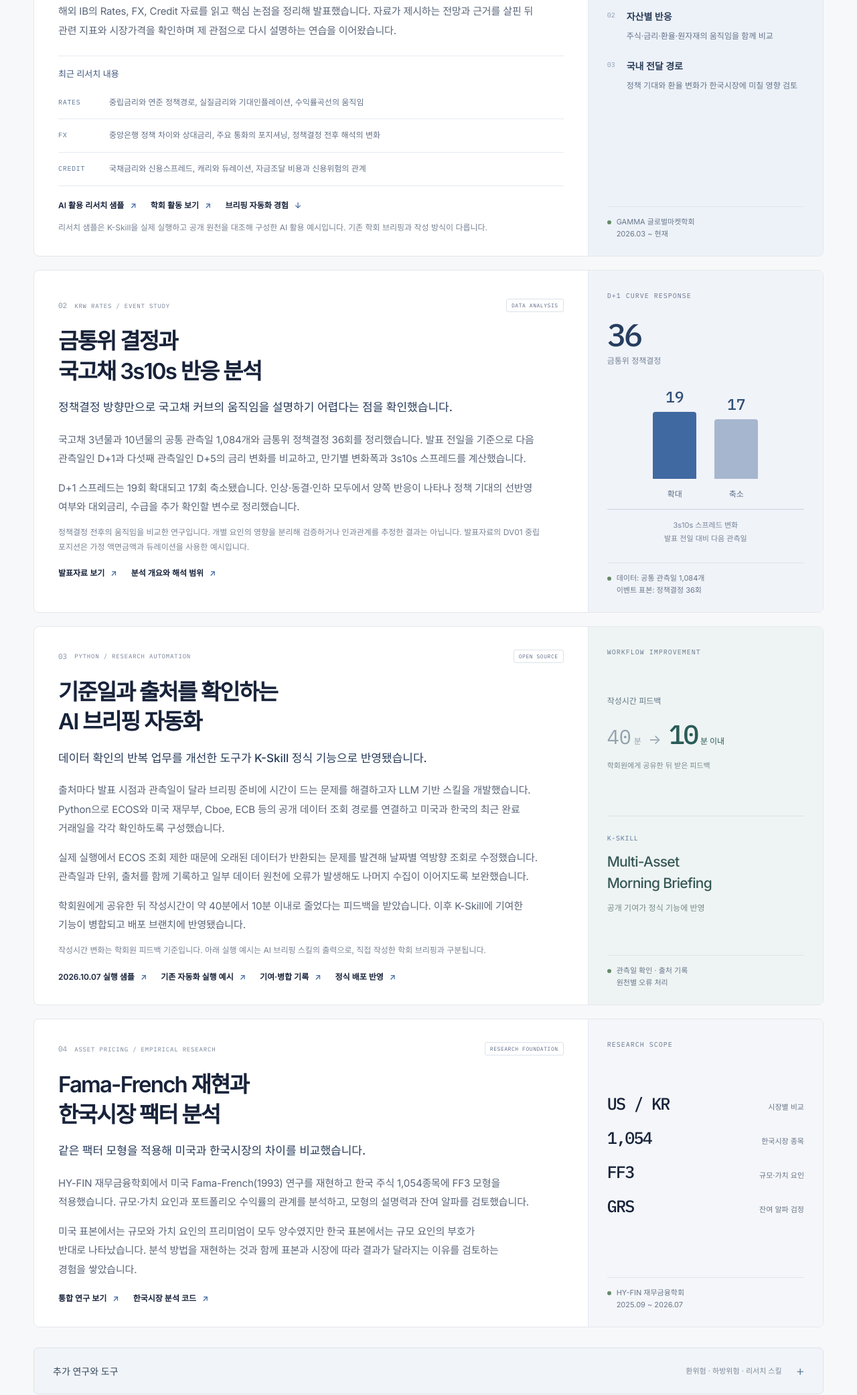
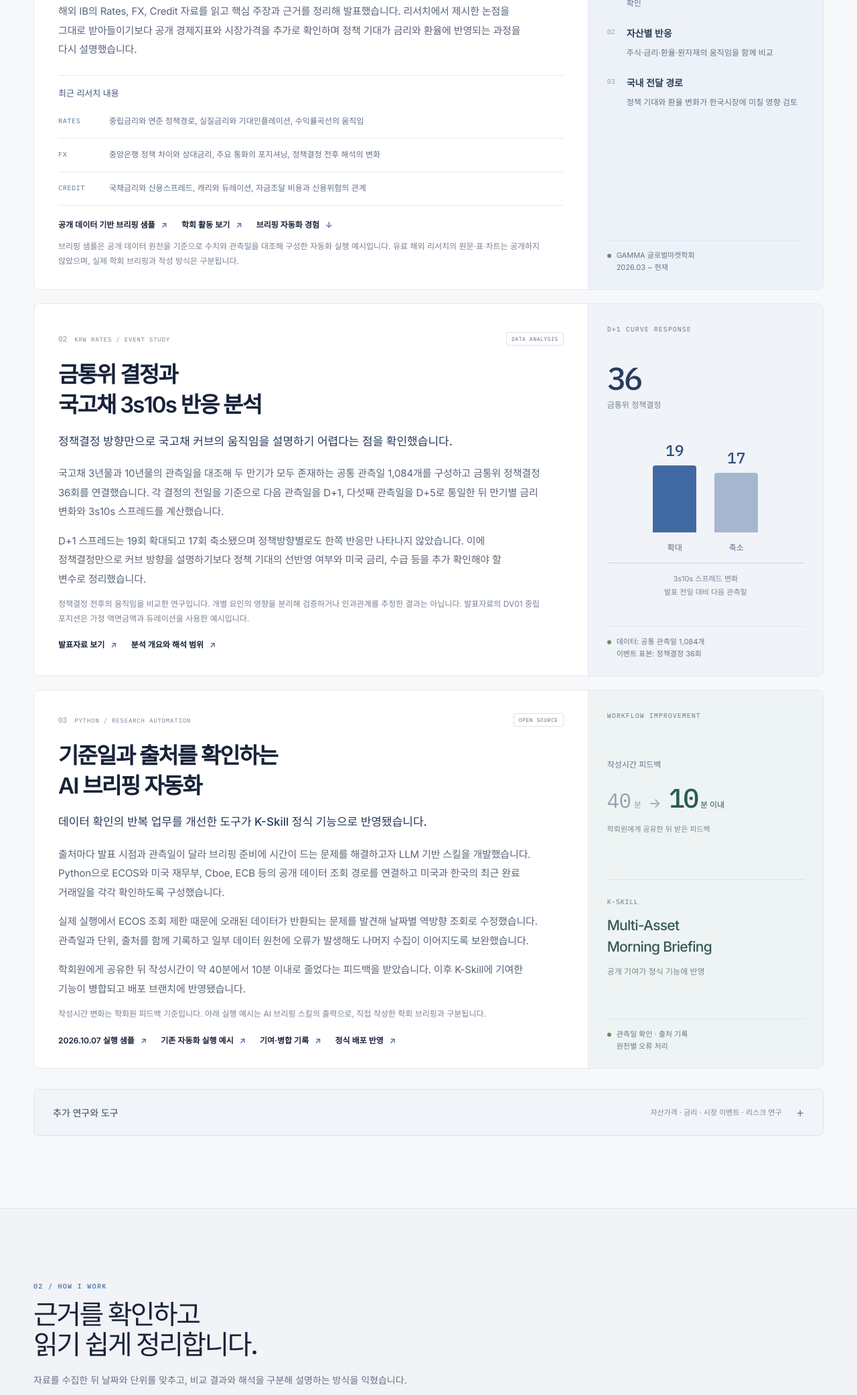
Before and after one commit to bucheoncityboy/ls-investment-strategy-portfolio, a website: page index.html in a window 1280 px wide. Shown: the part 1245-3328 px from the top of the page at 67% size. Drawn offline with Linux system fonts and the light colour scheme.

Commit message:
Prioritize investment strategy RA experience and align site validation

```diff
--- a/index.html
+++ b/index.html
@@ -71,15 +71,15 @@
               <h3>글로벌 시장 브리핑과<br>해외 IB 리서치 분석</h3>
               <p class="project-lead">주식과 금리, 환율의 움직임을 함께 살피며 시장의 주요 변수를 정리했습니다.</p>
               <p class="project-description">GAMMA 글로벌마켓학회에서 일간·주간 브리핑을 정기적으로 작성하고 있습니다. 미국과 한국의 시장가격을 경제지표 및 정책 이벤트와 함께 확인하고, 가격 변화의 배경과 국내 시장에 전달될 수 있는 영향을 설명했습니다.</p>
-              <p class="project-description">해외 IB의 Rates, FX, Credit 자료를 읽고 핵심 논점을 정리해 발표했습니다. 자료가 제시하는 전망과 근거를 살핀 뒤 관련 지표와 시장가격을 확인하며 제 관점으로 다시 설명하는 연습을 이어왔습니다.</p>
+              <p class="project-description">해외 IB의 Rates, FX, Credit 자료를 읽고 핵심 주장과 근거를 정리해 발표했습니다. 리서치에서 제시한 논점을 그대로 받아들이기보다 공개 경제지표와 시장가격을 추가로 확인하며 정책 기대가 금리와 환율에 반영되는 과정을 다시 설명했습니다.</p>
               <div class="research-topics" aria-label="최근 리서치 내용">
                 <h4>최근 리서치 내용</h4>
                 <div><span class="topic-label">RATES</span><p>중립금리와 연준 정책경로, 실질금리와 기대인플레이션, 수익률곡선의 움직임</p></div>
                 <div><span class="topic-label">FX</span><p>중앙은행 정책 차이와 상대금리, 주요 통화의 포지셔닝, 정책결정 전후 해석의 변화</p></div>
                 <div><span class="topic-label">CREDIT</span><p>국채금리와 신용스프레드, 캐리와 듀레이션, 자금조달 비용과 신용위험의 관계</p></div>
               </div>
-              <div class="project-links"><a class="card-link" href="samples/2026-10-07.html">AI 활용 리서치 샘플 <span aria-hidden="true">↗</span></a><a class="card-link" href="https://github.com/bucheoncityboy/portfolio-index#2-교내-활동" target="_blank" rel="noopener noreferrer">학회 활동 보기 <span aria-hidden="true">↗</span></a><a class="card-link" href="#project-automation">브리핑 자동화 경험 <span aria-hidden="true">↓</span></a></div>
-              <p class="experiment-note">리서치 샘플은 K-Skill을 실제 실행하고 공개 원천을 대조해 구성한 AI 활용 예시입니다. 기존 학회 브리핑과 작성 방식이 다릅니다.</p>
+              <div class="project-links"><a class="card-link" href="samples/2026-10-07.html">공개 데이터 기반 브리핑 샘플 <span aria-hidden="true">↗</span></a><a class="card-link" href="https://github.com/bucheoncityboy/portfolio-index#2-교내-활동" target="_blank" rel="noopener noreferrer">학회 활동 보기 <span aria-hidden="true">↗</span></a><a class="card-link" href="#project-automation">브리핑 자동화 경험 <span aria-hidden="true">↓</span></a></div>
+              <p class="experiment-note">브리핑 샘플은 공개 데이터 원천을 기준으로 수치와 관측일을 대조해 구성한 자동화 실행 예시입니다. 유료 해외 리서치의 원문·표·차트는 공개하지 않았으며, 실제 학회 브리핑과 작성 방식은 구분됩니다.</p>
             </div>
             <aside class="project-featured-side briefing-side" aria-label="브리핑 작성에서 확인하는 항목">
               <p class="side-label">BRIEFING CHECKLIST</p>
@@ -97,8 +97,8 @@
               <div class="project-overline"><span class="project-number">02</span><span class="project-category">KRW RATES / EVENT STUDY</span><span class="project-badge">DATA ANALYSIS</span></div>
               <h3>금통위 결정과<br>국고채 3s10s 반응 분석</h3>
               <p class="project-lead">정책결정 방향만으로 국고채 커브의 움직임을 설명하기 어렵다는 점을 확인했습니다.</p>
-              <p class="project-description">국고채 3년물과 10년물의 공통 관측일 1,084개와 금통위 정책결정 36회를 정리했습니다. 발표 전일을 기준으로 다음 관측일인 D+1과 다섯째 관측일인 D+5의 금리 변화를 비교하고, 만기별 변화폭과 3s10s 스프레드를 계산했습니다.</p>
-              <p class="project-description">D+1 스프레드는 19회 확대되고 17회 축소됐습니다. 인상·동결·인하 모두에서 양쪽 반응이 나타나 정책 기대의 선반영 여부와 대외금리, 수급을 추가 확인할 변수로 정리했습니다.</p>
+              <p class="project-description">국고채 3년물과 10년물의 관측일을 대조해 두 만기가 모두 존재하는 공통 관측일 1,084개를 구성하고 금통위 정책결정 36회를 연결했습니다. 각 결정의 전일을 기준으로 다음 관측일을 D+1, 다섯째 관측일을 D+5로 통일한 뒤 만기별 금리 변화와 3s10s 스프레드를 계산했습니다.</p>
+              <p class="project-description">D+1 스프레드는 19회 확대되고 17회 축소됐으며 정책방향별로도 한쪽 반응만 나타나지 않았습니다. 이에 정책결정만으로 커브 방향을 설명하기보다 정책 기대의 선반영 여부와 미국 금리, 수급 등을 추가 확인해야 할 변수로 정리했습니다.</p>
               <p class="experiment-note">정책결정 전후의 움직임을 비교한 연구입니다. 개별 요인의 영향을 분리해 검증하거나 인과관계를 추정한 결과는 아닙니다. 발표자료의 DV01 중립 포지션은 가정 액면금액과 듀레이션을 사용한 예시입니다.</p>
               <div class="project-links"><a class="card-link" href="https://github.com/bucheoncityboy/krw-rates-integrated-research/blob/main/KRW_Rates_Integrated_Research_Portfolio.pptx" target="_blank" rel="noopener noreferrer">발표자료 보기 <span aria-hidden="true">↗</span></a><a class="card-link" href="https://github.com/bucheoncityboy/krw-rates-integrated-research" target="_blank" rel="noopener noreferrer">분석 개요와 해석 범위 <span aria-hidden="true">↗</span></a></div>
             </div>
@@ -132,29 +132,19 @@
             </aside>
           </article>
 
-          <article class="project-card project-featured project-factors" id="project-factors">
-            <div class="project-featured-main">
-              <div class="project-overline"><span class="project-number">04</span><span class="project-category">ASSET PRICING / EMPIRICAL RESEARCH</span><span class="project-badge">RESEARCH FOUNDATION</span></div>
-              <h3>Fama-French 재현과<br>한국시장 팩터 분석</h3>
-              <p class="project-lead">같은 팩터 모형을 적용해 미국과 한국시장의 차이를 비교했습니다.</p>
-              <p class="project-description">HY-FIN 재무금융학회에서 미국 Fama-French(1993) 연구를 재현하고 한국 주식 1,054종목에 FF3 모형을 적용했습니다. 규모·가치 요인과 포트폴리오 수익률의 관계를 분석하고, 모형의 설명력과 잔여 알파를 검토했습니다.</p>
-              <p class="project-description">미국 표본에서는 규모와 가치 요인의 프리미엄이 모두 양수였지만 한국 표본에서는 규모 요인의 부호가 반대로 나타났습니다. 분석 방법을 재현하는 것과 함께 표본과 시장에 따라 결과가 달라지는 이유를 검토하는 경험을 쌓았습니다.</p>
-              <div class="project-links"><a class="card-link" href="https://github.com/bucheoncityboy/fama-french-integrated-research" target="_blank" rel="noopener noreferrer">통합 연구 보기 <span aria-hidden="true">↗</span></a><a class="card-link" href="https://github.com/bucheoncityboy/fama-french-integrated-research/tree/main/korea-market" target="_blank" rel="noopener noreferrer">한국시장 분석 코드 <span aria-hidden="true">↗</span></a></div>
-            </div>
-            <aside class="project-featured-side" aria-label="팩터 연구의 분석 범위">
-              <p class="side-label">RESEARCH SCOPE</p>
-              <div class="featured-metrics"><div class="featured-metric"><strong>US / KR</strong><span>시장별 비교</span></div><div class="featured-metric"><strong>1,054</strong><span>한국시장 종목</span></div><div class="featured-metric"><strong>FF3</strong><span>규모·가치 요인</span></div><div class="featured-metric"><strong>GRS</strong><span>잔여 알파 검정</span></div></div>
-              <div class="side-footnote"><span class="signal-dot"></span><span>HY-FIN 재무금융학회<br>2025.09 ~ 2026.07</span></div>
-            </aside>
-          </article>
-
           <details class="additional-research">
-            <summary><span>추가 연구와 도구</span><span class="summary-caption">환위험 · 하방위험 · 리서치 스킬</span><span class="summary-toggle" aria-hidden="true">+</span></summary>
+            <summary><span>추가 연구와 도구</span><span class="summary-caption">자산가격 · 금리 · 시장 이벤트 · 리스크 연구</span><span class="summary-toggle" aria-hidden="true">+</span></summary>
             <div class="additional-grid">
+              <article class="additional-card" id="project-factors">
+                <p class="project-category">ASSET PRICING / EMPIRICAL RESEARCH</p>
+                <h3>Fama-French 재현과 한국시장 팩터 분석</h3>
+                <p>미국 Fama-French(1993) 연구를 재현하고 한국 주식 1,054종목에 FF3 모형을 적용했습니다. 같은 분석 방법도 표본과 시장에 따라 결과가 달라질 수 있음을 확인하며 분석의 가정과 적용 범위를 검토했습니다.</p>
+                <a class="card-link" href="https://github.com/bucheoncityboy/fama-french-integrated-research" target="_blank" rel="noopener noreferrer">통합 연구 보기 <span aria-hidden="true">↗</span></a>
+              </article>
+              <article class="additional-card"><p class="project-category">RATES / RESEARCH TOOLS</p><h3>국채 분석과 채권 검색</h3><p>만기별 금리 변화와 수익률곡선을 정리하고, 종목명·발행사·ISIN으로 채권 발행조건을 출처와 함께 확인하는 리서치 스킬을 개발했습니다.</p><div class="project-links"><a class="card-link" href="https://github.com/bucheoncityboy/government-bond-analysis" target="_blank" rel="noopener noreferrer">국채 분석 <span aria-hidden="true">↗</span></a><a class="card-link" href="https://github.com/bucheoncityboy/korean-bond-search" target="_blank" rel="noopener noreferrer">채권 검색 <span aria-hidden="true">↗</span></a></div></article>
+              <article class="additional-card"><p class="project-category">EVENTS / CROSS-ASSET</p><h3>시장 이벤트 분석</h3><p>공식 발표와 당시 보도, 시장가격을 대조하며 사건의 핵심 변화와 자산 간 전달 경로를 정리하는 리서치 스킬을 개발했습니다.</p><a class="card-link" href="https://github.com/bucheoncityboy/market-event-impact" target="_blank" rel="noopener noreferrer">스킬 저장소 <span aria-hidden="true">↗</span></a></article>
               <article class="additional-card"><p class="project-category">FX RISK / HEDGING</p><h3>동적 환위험 헤지 연구</h3><p>해외자산의 환위험과 헤지비용, 요구자본을 함께 고려하고 시장 국면과 자산 간 상관관계에 따른 헤지비율을 연구했습니다.</p><a class="card-link" href="https://github.com/bucheoncityboy/Dynamic-Shield-K-ICS-AI" target="_blank" rel="noopener noreferrer">연구 저장소 <span aria-hidden="true">↗</span></a></article>
               <article class="additional-card"><p class="project-category">FINANCIAL ML / DOWNSIDE RISK</p><h3>금융 시계열 하방위험 연구</h3><p>학부연구생으로 조건부 분포와 꼬리위험을 추정하는 분위수 회귀 모델을 연구했습니다. 모형 실험에서 예측 불확실성과 포지션 규모의 관계를 검토했습니다.</p><a class="card-link" href="https://github.com/bucheoncityboy/deep-quant-risk-haqr" target="_blank" rel="noopener noreferrer">연구 저장소 <span aria-hidden="true">↗</span></a></article>
-              <article class="additional-card"><p class="project-category">RATES / RESEARCH TOOLS</p><h3>국채 분석과 채권 검색</h3><p>만기별 금리 변화와 수익률곡선을 정리하고, 종목명·발행사·ISIN으로 채권 발행조건을 출처와 함께 확인하는 리서치 스킬을 개발했습니다.</p><div class="project-links"><a class="card-link" href="https://github.com/bucheoncityboy/government-bond-analysis" target="_blank" rel="noopener noreferrer">국채 분석 <span aria-hidden="true">↗</span></a><a class="card-link" href="https://github.com/bucheoncityboy/korean-bond-search" target="_blank" rel="noopener noreferrer">채권 검색 <span aria-hidden="true">↗</span></a></div></article>
-              <article class="additional-card"><p class="project-category">EVENTS / CROSS-ASSET</p><h3>시장 이벤트 분석</h3><p>공식 발표와 당시 보도, 시장가격을 대조하며 사건의 핵심 변화와 자산 간 전달 경로를 정리하는 리서치 스킬을 개발했습니다.</p><a class="card-link" href="https://github.com/bucheoncityboy/market-event-impact" target="_blank" rel="noopener noreferrer">스킬 저장소 <span aria-hidden="true">↗</span></a></article>
             </div>
           </details>
         </div>
--- a/src/harness.ts
+++ b/src/harness.ts
@@ -30,7 +30,7 @@ assert.match(html, /LS증권 투자전략 RA 지원 포트폴리오/);
 assert.match(html, /aria-label="주요 메뉴"/);
 assert.match(html, /class="skip-link"/);
 assert.match(html, /19회 확대되고 17회 축소/);
-assert.match(html, /다음 관측일인 D\+1/);
+assert.match(html, /다음 관측일을 D\+1, 다섯째 관측일을 D\+5/);
 assert.match(html, /학회원 피드백 기준/);
 assert.match(html, /직접 작성한 학회 브리핑과 구분/);
 assert.match(html, /href="samples\/2026-10-07\.html"/);
```
